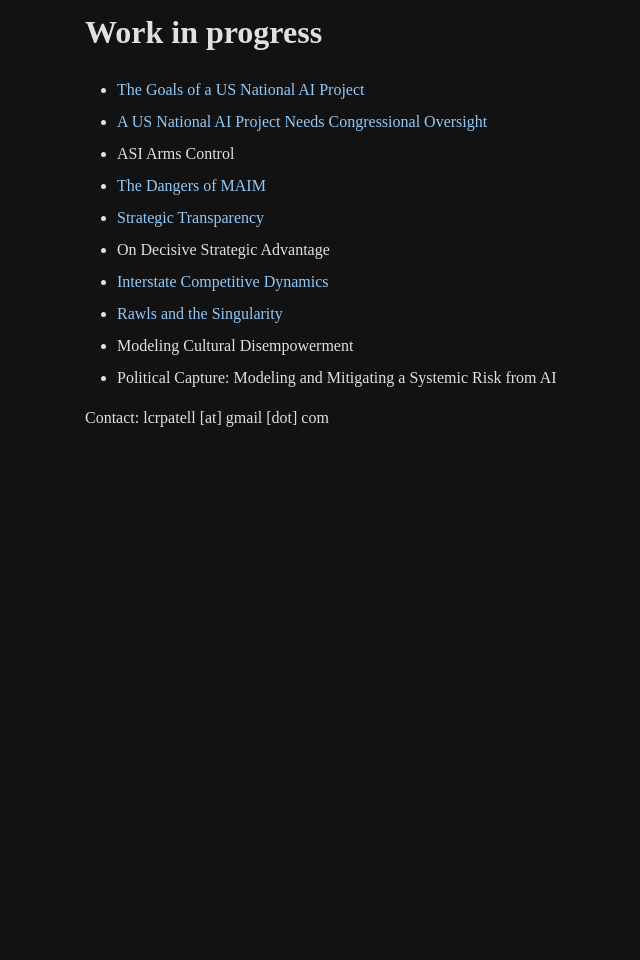
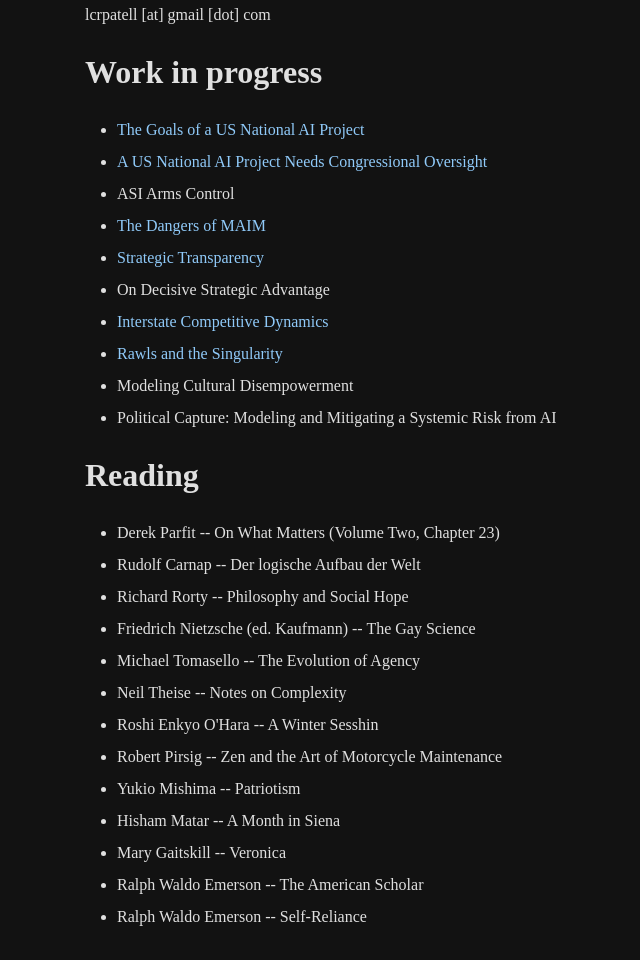
Before and after one commit to lcrpatell/lcrpatell.github.io, a plain HTML site: page index.html in a window 1280 px wide. Shown: the part 208-1168 px from the top of the page, without its empty margins (275-915 px from the left). Before the commit the page ends 800 px from the top, so only its background shows below. Drawn offline with Linux system fonts and the light colour scheme.

Commit message:
Update index.html

```diff
--- a/index.html
+++ b/index.html
@@ -53,6 +53,7 @@
   <div class="content">
   <p>I am an incoming research scholar at GovAI working on US AI policy. Before that, I did my <a href="https://drive.google.com/file/d/1jOxA71irDVt5pfVIjbbZz8VQ1Qkzu-An/view?usp=share_link">BPhil in Philosophy</a> and BA at Oxford.</p>
   <p>I aspire to Zen and the Art of Post-AGI Living.</p>
+  <p>lcrpatell [at] gmail [dot] com</p>
   <h1>Work in progress</h1>
   <ul>
     <li><a href="https://docs.google.com/document/d/1K_aF6816h42MwWPdbR3ayiUCsiVBVM0zPwsmL_Kaqzs/edit?usp=sharing">The Goals of a US National AI Project</a></li>
@@ -66,7 +67,22 @@
     <li>Modeling Cultural Disempowerment</li>
     <li>Political Capture: Modeling and Mitigating a Systemic Risk from AI</li>
   </ul>
-  <p>Contact: lcrpatell [at] gmail [dot] com</p>
+    <h1>Reading</h1>
+    <ul>
+      <li>Derek Parfit -- On What Matters (Volume Two, Chapter 23)</li>
+      <li>Rudolf Carnap -- Der logische Aufbau der Welt</li>
+      <li>Richard Rorty -- Philosophy and Social Hope</li>
+      <li>Friedrich Nietzsche (ed. Kaufmann) -- The Gay Science</li>
+      <li>Michael Tomasello -- The Evolution of Agency</li>
+      <li>Neil Theise -- Notes on Complexity</li>
+      <li>Roshi Enkyo O'Hara -- A Winter Sesshin</li>
+      <li>Robert Pirsig -- Zen and the Art of Motorcycle Maintenance</li>
+      <li>Yukio Mishima -- Patriotism</li>
+      <li>Hisham Matar -- A Month in Siena</li>
+      <li>Mary Gaitskill -- Veronica</li>
+      <li>Ralph Waldo Emerson -- The American Scholar</li>
+      <li>Ralph Waldo Emerson -- Self-Reliance</li>
+    </ul>
   </div>
 </body>
 </html>
```
